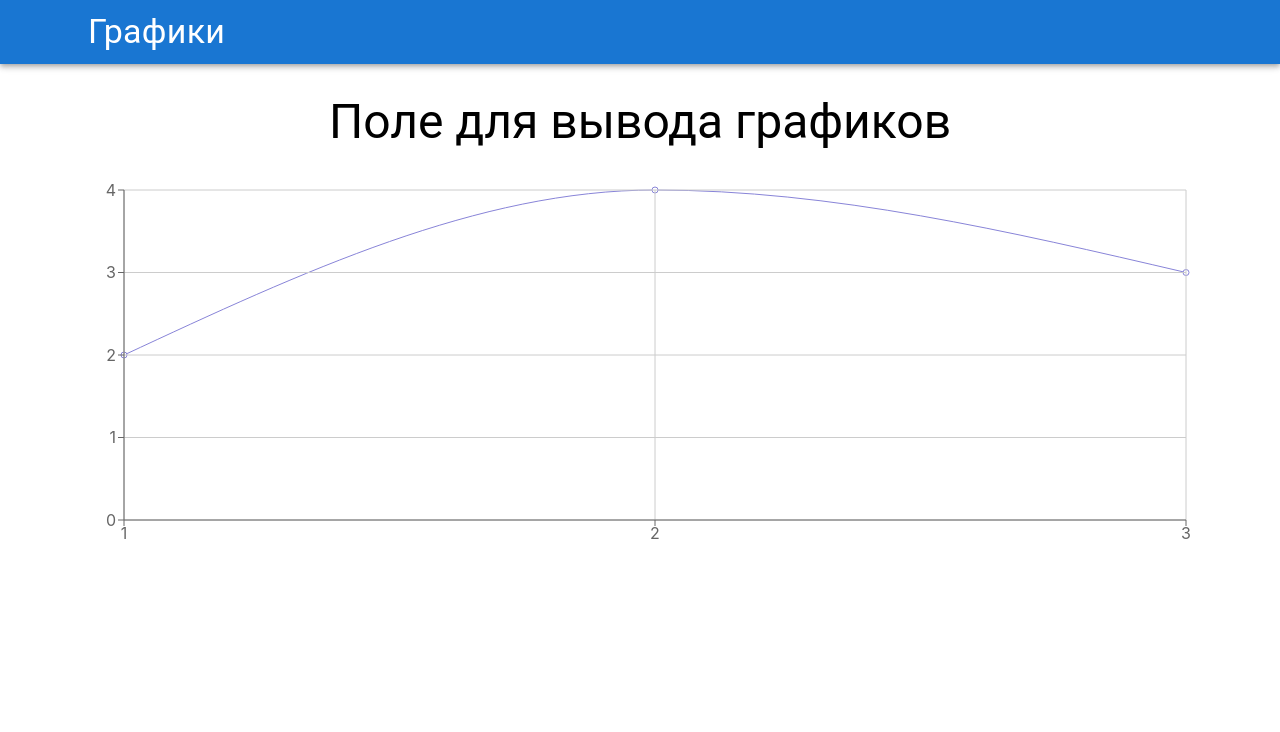
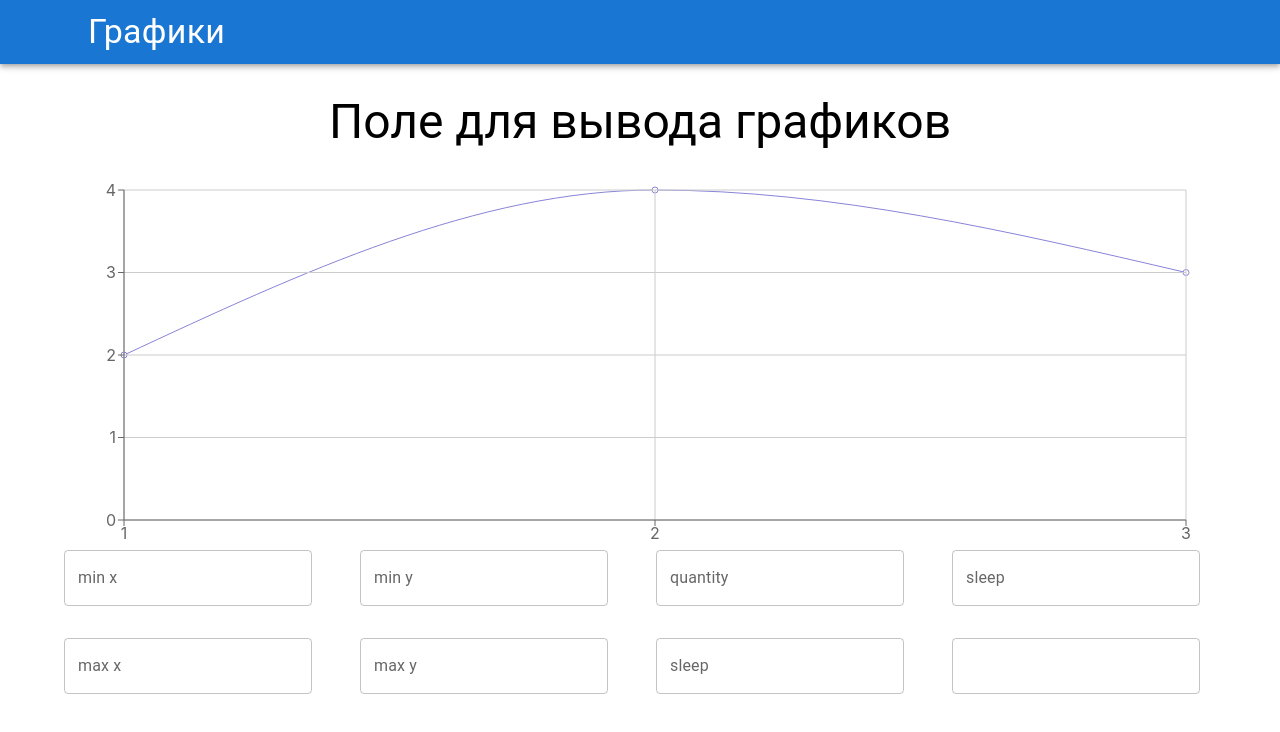
Before and after one commit to frake23/sensors-front, a React (Vite) app: page / in a window 1280 px wide. Shown: the top 732 px of the page. Built offline with nearby package versions, Linux system fonts and the light colour scheme.

Commit message:
Inputs preparations

```diff
--- a/src/App.tsx
+++ b/src/App.tsx
@@ -1,7 +1,8 @@
 import {useState} from 'react'
 import './App.css'
-import {AppBar, Box, Container, Toolbar, Typography} from "@mui/material";
+import {AppBar, Box, Container, Grid, Input, Select, TextField, Toolbar, Typography} from "@mui/material";
 import {LineChart, CartesianGrid, Line, XAxis, YAxis, ResponsiveContainer} from "recharts";
+import SelectInput from "@mui/material/Select/SelectInput";
 
 function App() {
 
@@ -25,7 +26,16 @@ function App() {
                             <YAxis />
                         </LineChart>
                     </ResponsiveContainer>
-
+                    <Grid container spacing={4} justifyItems={"center"}>
+                        <Grid item xs={3}><TextField label="min x"/></Grid>
+                        <Grid item xs={3}><TextField label="min y"/></Grid>
+                        <Grid item xs={3}><TextField label="quantity"/></Grid>
+                        <Grid item xs={3}><TextField label="sleep"/></Grid>
+                        <Grid item xs={3}><TextField label="max x"/></Grid>
+                        <Grid item xs={3}><TextField label="max y"/></Grid>
+                        <Grid item xs={3}><TextField label="sleep"/></Grid>
+                        <Grid item xs={3}><TextField label=""/></Grid>
+                    </Grid>
                 </Box>
             </Container>
         </>
```
